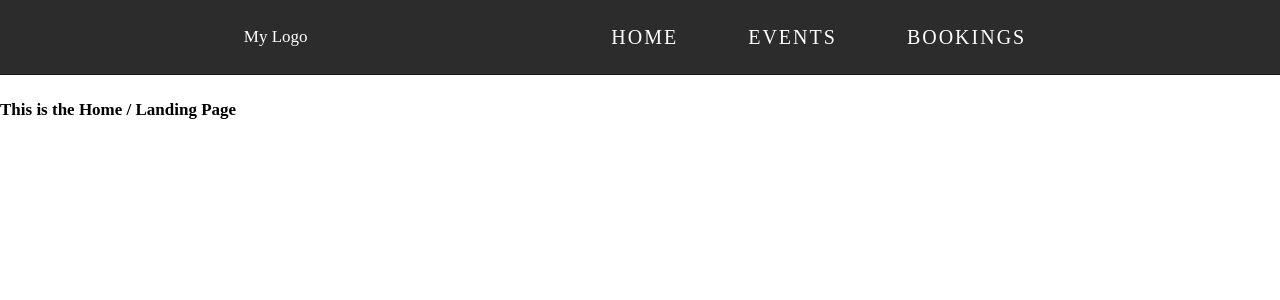
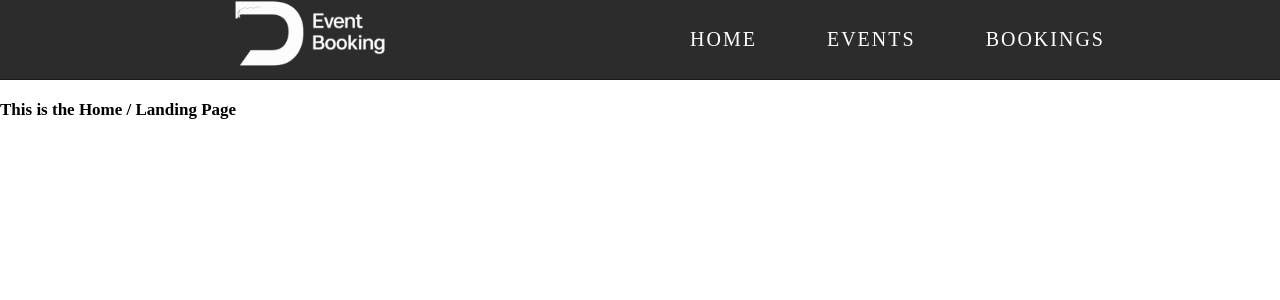
Before and after one commit to DaPhantom131/event-booking-app, a React (Vite) app: page / in a window 1280 px wide. Shown: the top 300 px of the page. Built offline with nearby package versions, Linux system fonts and the light colour scheme.

Commit message:
i added the logo in the navbar

```diff
--- a/src/Components/Navbar.jsx
+++ b/src/Components/Navbar.jsx
@@ -7,7 +7,7 @@ return(
     <React.Fragment>
         <nav className="header">
 
-            <div className="nav-logo">My Logo</div>
+            <div className="nav-logo"><img src="/Assets/Image/logo 2.png" alt="My Logo" width={300}/></div>
 
                 <div className="nav-links">
 
--- a/src/Styles/Navbar.css
+++ b/src/Styles/Navbar.css
@@ -1,7 +1,7 @@
 
 nav{
     width: 100%;
-    height: 75px;
+    height: 80px;
 
     border-bottom: 1px solid #1a1a1a;
 
@@ -37,5 +37,5 @@ nav{
 }
 
 .links:hover{
-    background-color: #37373785;
+    background-color: #41414185;
 }
```
Also changed, not shown: public/Assets/Image/logo 2.png (added), public/Assets/Image/logo.png (added).
